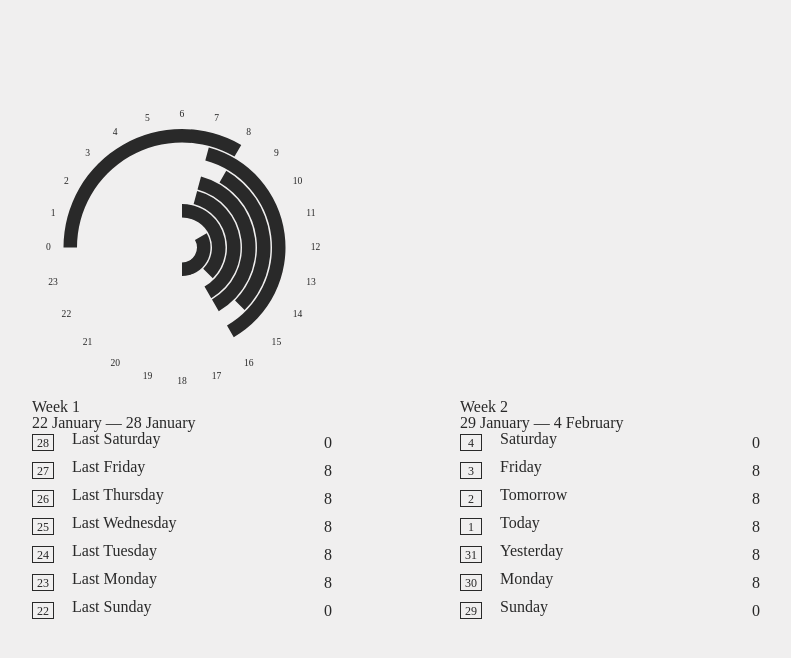
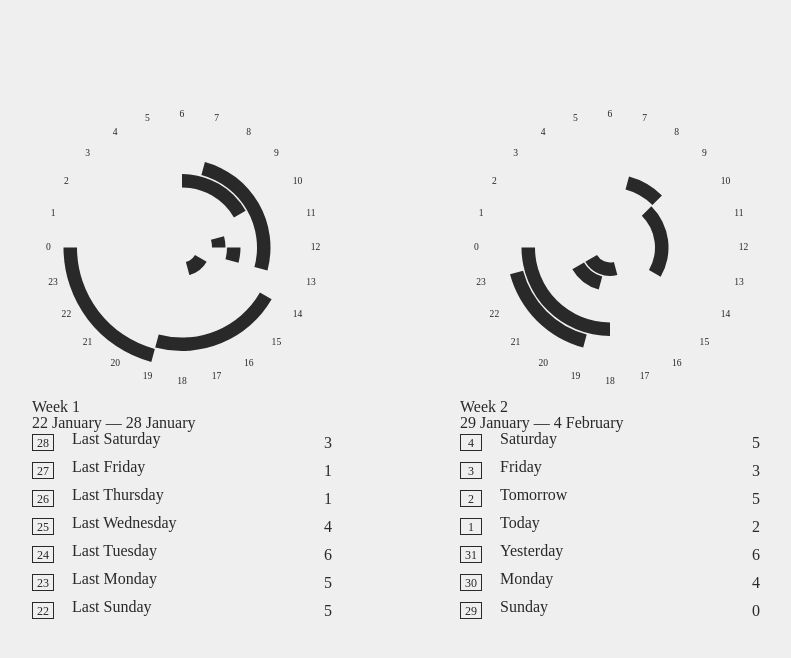
Before and after one commit to lgensinger/timekeeper, a website with bundled scripts: page www/index.html in a window 1280 px wide. Shown: the whole page, without its empty margins (64-855 px from the left). Built offline with nearby package versions, Linux system fonts and the light colour scheme.

Commit message:
bound viz and table to pay period data

```diff
--- a/www/app/editable-table/addTime.js
+++ b/www/app/editable-table/addTime.js
@@ -101,7 +101,7 @@ define(function (require) {
                                 var content = day;
                                 var edit = this.state.edit;
                                 var hoursInput = React.createElement(displayHours, {
-                                    hours: content.hours,
+                                    hours: content.end - content.start,
                                     day: idxD,
                                     week: idxW
                                 });
@@ -113,7 +113,7 @@ define(function (require) {
                                     // make a form to input the day hours
                                     hoursInput = React.createElement(inputHours, {
                                         dayID: day.id,
-                                        hours: day.hours,
+                                        hours: day.end - day.start,
                                         name: day.name
                                     });
 
@@ -171,7 +171,7 @@ define(function (require) {
         React.createElement(addTime ,{
             payPeriod: payPeriod
         }),
-        document.getElementById("app")
+        document.getElementById("time")
     );
 
 });
--- a/www/app/payPeriod.js
+++ b/www/app/payPeriod.js
@@ -1,4 +1,12 @@
 define(function (require) {
+
+    function getRandomInt(min, max) {
+
+        min = Math.ceil(min);
+        max = Math.floor(max);
+        return Math.floor(Math.random() * (max - min)) + min;
+
+    };
 
     var hours = require("./settings");
 
@@ -45,7 +53,7 @@ define(function (require) {
                 }
             }
         };
-
+        var a = getRandomInt(0, hours.max);
         // get last day of week 1
         var day = moment().day("Saturday").week(week);
         var w = week;
@@ -56,14 +64,16 @@ define(function (require) {
                 dateNumber: day.format("D"),
                 id: day.format("YYYY-MM-DD"),
                 hours: day.day() > 0 && day.day() < 6 ? hours.day : 0,
-                start: hours.start[day.day()],
-                end: hours.end[day.day()]
+                startForecast: hours.start[day.day()],
+                endForecast: hours.end[day.day()],
+                start: a,
+                end: getRandomInt(a, a + hours.day)
             }
         ];
 
         // create an array of day names
         for (var i=0; i < 6; i++) {
-
+            var b = getRandomInt(0, hours.max);
             // get day added
             var lastDate = week[i];
             var newDate = moment(lastDate.id);
@@ -73,8 +83,10 @@ define(function (require) {
                 dateNumber: newDate.format("D"),
                 id: newDate.format("YYYY-MM-DD"),
                 hours: newDate.day() > 0 && newDate.day() < 6 ? hours.day : 0,
-                start: hours.start[newDate.day()],
-                end: hours.end[newDate.day()]
+                startForecast: hours.start[newDate.day()],
+                endForecast: hours.end[newDate.day()],
+                start: b,
+                end: getRandomInt(b, b + hours.day)
             };
 
             // add to array
--- a/www/app/radial-bar/radial-bar-chart.js
+++ b/www/app/radial-bar/radial-bar-chart.js
@@ -38,14 +38,8 @@ define(function (require) {
         // render
         render: function() {
 
-            // chart wrap
-            return React.DOM.div(
-
-                // attributes
-                null,
-
-                // content
-                React.DOM.svg(
+                // chart
+            return React.DOM.svg(
 
                 // attributes
                 {
@@ -115,18 +109,10 @@ define(function (require) {
 
             )
 
-            )
-
         }
 
     });
 
-    return React.createElement(chart, {
-        height: 500,
-        width: 500,
-        padAngle: 0,
-        rings: payPeriod[0].dates,
-        ticks: settings.ticks
-    });
+    return chart;
 
 });
--- a/www/app/radial-bar/radialTime.js
+++ b/www/app/radial-bar/radialTime.js
@@ -25,19 +25,8 @@ define(function (require) {
         // set state
         getInitialState: function() {
             return {
-                data: this.props.payPeriod,
-                edit: null
+                data: this.props.payPeriod
             };
-        },
-
-        // listen for click on day
-        _showEditor: function(event) {
-            this.setState({
-                edit: {
-                    week: parseInt(event.target.dataset.week),
-                    day: parseInt(event.target.dataset.day)
-                }
-            });
         },
 
         // render
@@ -49,8 +38,29 @@ define(function (require) {
                 // attributes
                 null,
 
-                // content
-                chart
+                // each week
+                this.state.data.map(function(week, idx) {
+
+                    // each week
+                    return React.DOM.div(
+
+                        // attributes
+                        {
+                            key: idx
+                        },
+
+                        // content
+                         React.createElement(chart, {
+                            height: 500,
+                            width: 500,
+                            padAngle: 0,
+                            rings: week.dates,
+                            ticks: hours.ticks
+                        })
+
+                    )
+
+                }, this)
 
             )
 
--- a/www/app/settings.js
+++ b/www/app/settings.js
@@ -1,12 +1,4 @@
 define(function () {
-
-    function getRandomInt(min, max) {
-
-        min = Math.ceil(min);
-        max = Math.floor(max);
-        return Math.floor(Math.random() * (max - min)) + min;
-
-    };
 
     var maxValue = 24;
     var ticks = [];
--- a/www/index.html
+++ b/www/index.html
@@ -48,7 +48,7 @@
 
         <main>
             <section id="viz"></section>
-            <section id="app"></section>
+            <section id="time"></section>
         </main>
 
 	</body>
```
Lines whose indentation alone changed are shown as unchanged.
